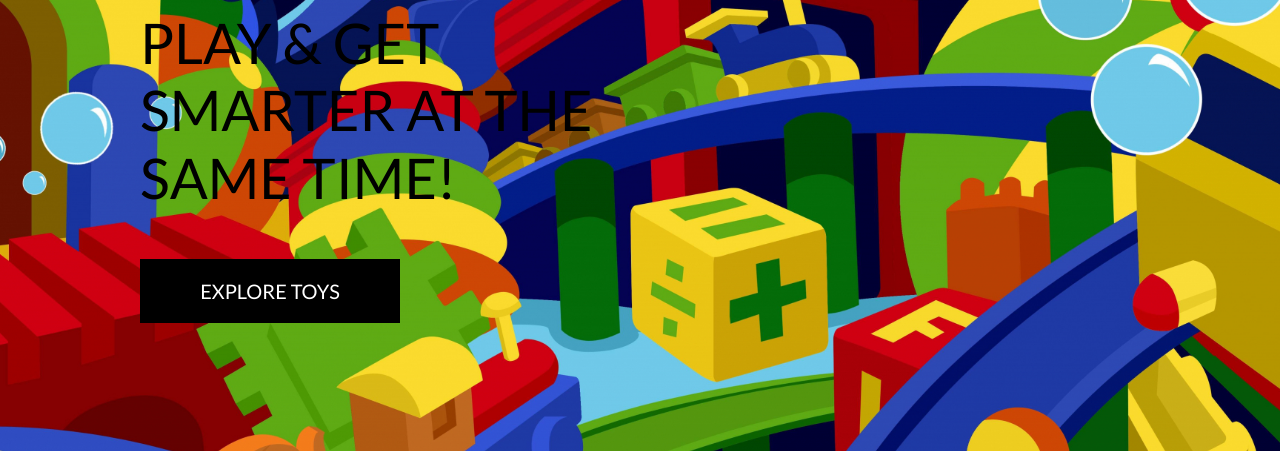
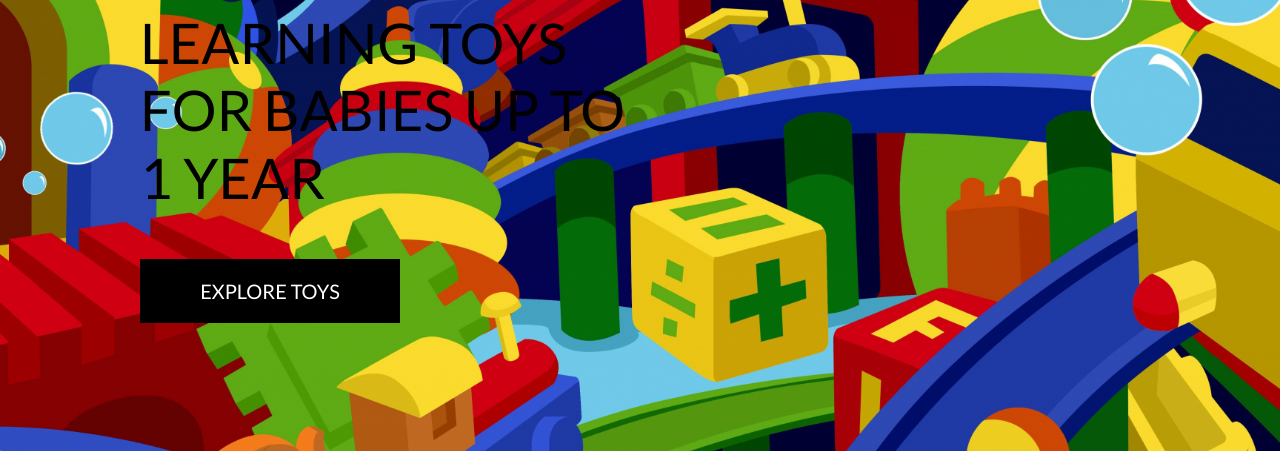
Before and after one commit to Dynjashik/MSP4-Webshop, a Django app: page / in a window 1280 px wide. Shown: the part 128-579 px from the top of the page. Run offline with Django 3.2, Linux system fonts and the light colour scheme; some libraries are stand-ins or nearby versions.

Commit message:
Change home page message

```diff
--- a/home/templates/home/index.html
+++ b/home/templates/home/index.html
@@ -6,7 +6,7 @@
         <div class="row h-100">
             <div class="col-7 col-md-6 my-auto">
                 <h1 class="display-4 logo-font text-black">
-                    Play & get smarter at the same time!
+                    Learning toys for babies up to 1 year
                 </h1>
                 <div class="my-5">
                     <h4>
```
